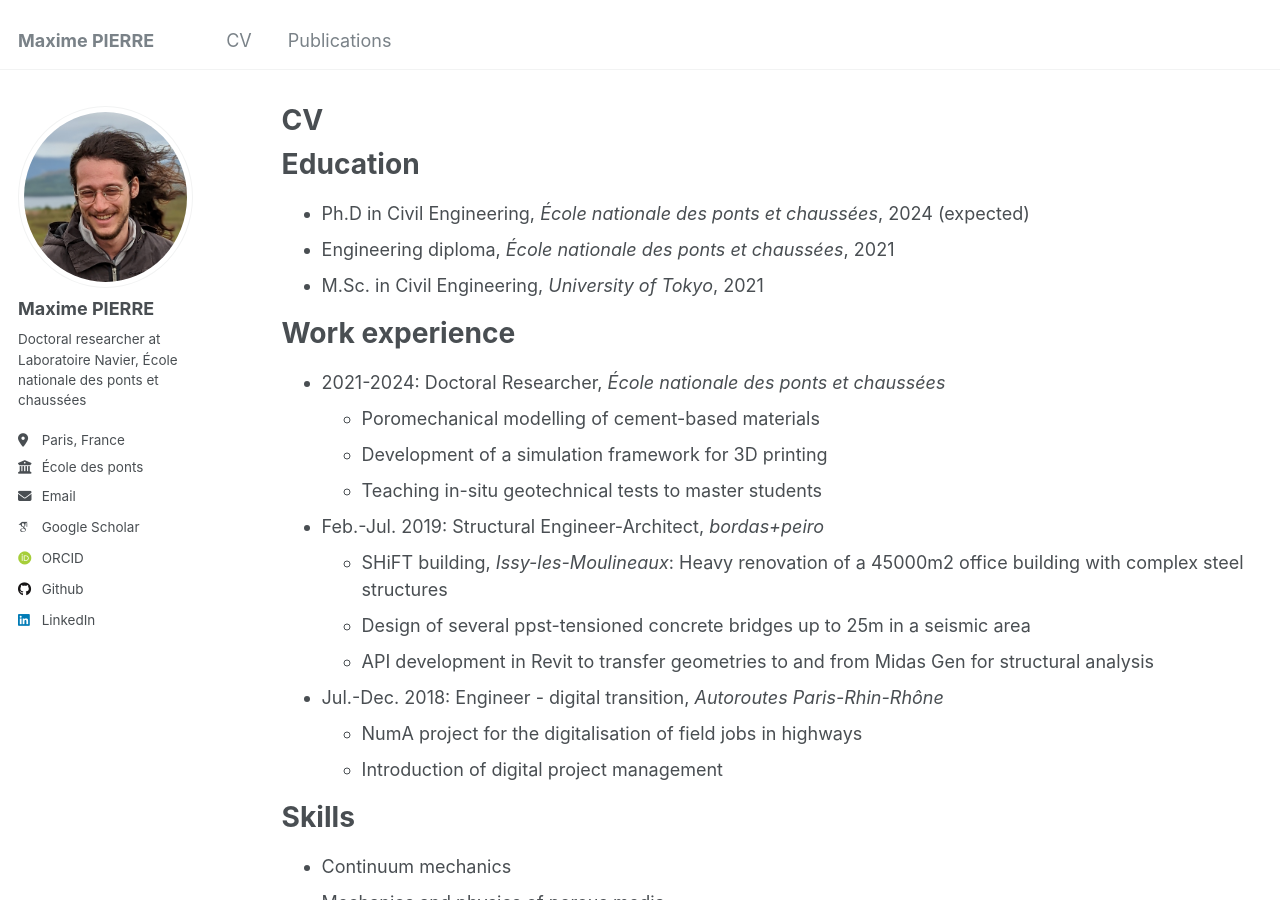
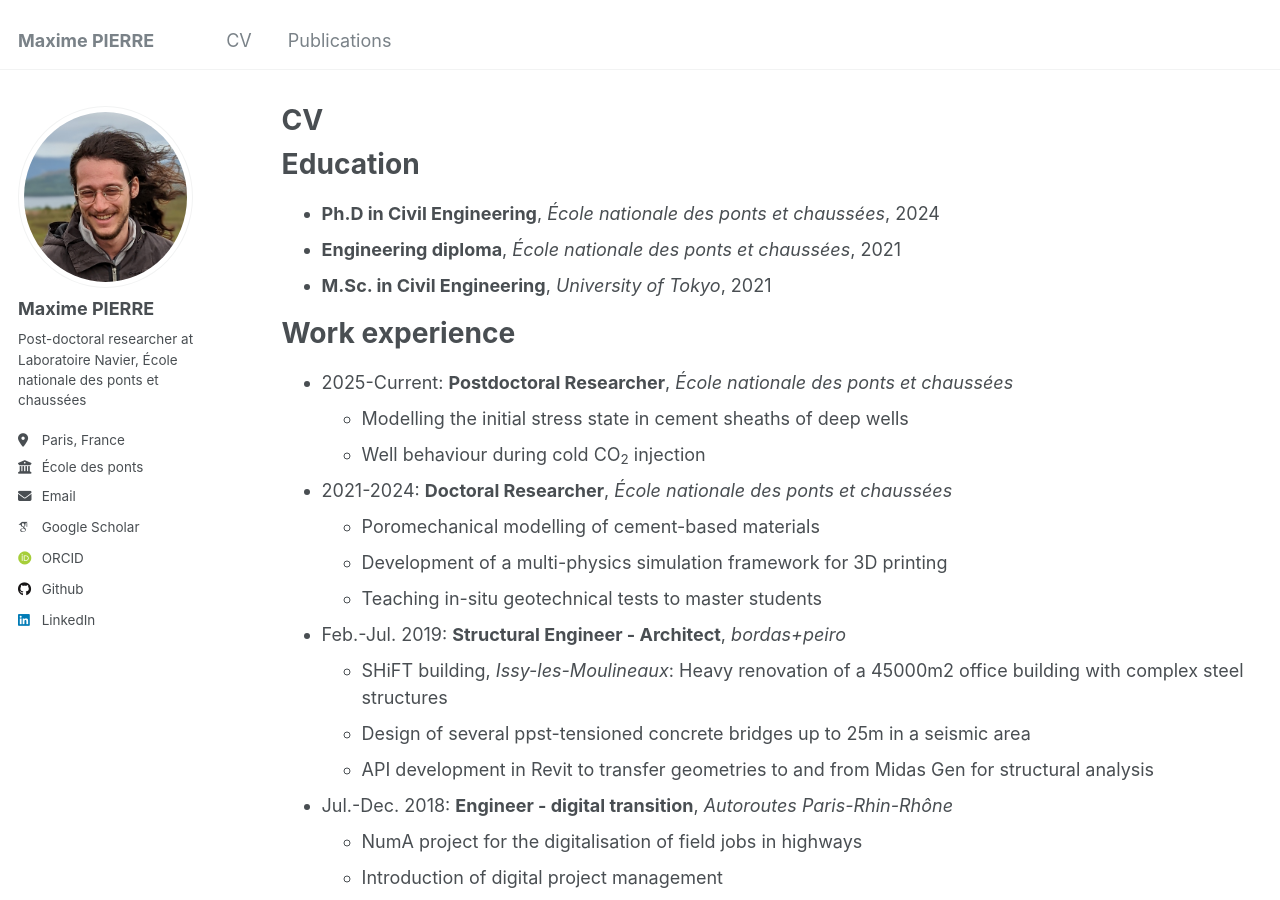
Before and after one commit to mhpierre/mhpierre.github.io, a Jekyll site: the page built from _pages/cv.md, in a window 1280 px wide and 900 px high. Built offline with Jekyll 4.4.1, drawn with Linux system fonts in a browser that asks for light colours; some web fonts are replaced.

Commit message:
Update CV and home

```diff
--- a/_config.yml
+++ b/_config.yml
@@ -24,7 +24,7 @@ author:
   avatar: "profile.jpeg"
   name: "Maxime PIERRE"
   pronouns: # example: "she/her"
-  bio: "Doctoral researcher at Laboratoire Navier, École nationale des ponts et chaussées"
+  bio: "Post-doctoral researcher at Laboratoire Navier, École nationale des ponts et chaussées"
   location: "Paris, France"
   employer: "École des ponts"
   uri: # URL
--- a/_pages/cv.md
+++ b/_pages/cv.md
@@ -11,23 +11,27 @@ redirect_from:
 
 Education
 ======
-* Ph.D in Civil Engineering, *École nationale des ponts et chaussées*, 2024 (expected)
-* Engineering diploma, *École nationale des ponts et chaussées*, 2021
-* M.Sc. in Civil Engineering, *University of Tokyo*, 2021
+* **Ph.D in Civil Engineering**, *École nationale des ponts et chaussées*, 2024
+* **Engineering diploma**, *École nationale des ponts et chaussées*, 2021
+* **M.Sc. in Civil Engineering**, *University of Tokyo*, 2021
 
 Work experience
 ======
-* 2021-2024: Doctoral Researcher, *École nationale des ponts et chaussées*
+* 2025-Current: **Postdoctoral Researcher**, *École nationale des ponts et chaussées*
+  * Modelling the initial stress state in cement sheaths of deep wells
+  * Well behaviour during cold CO<sub>2</sub> injection
+
+* 2021-2024: **Doctoral Researcher**, *École nationale des ponts et chaussées*
   * Poromechanical modelling of cement-based materials
-  * Development of a simulation framework for 3D printing
+  * Development of a multi-physics simulation framework for 3D printing
   * Teaching in-situ geotechnical tests to master students
 
-* Feb.-Jul. 2019: Structural Engineer-Architect, *bordas+peiro*
+* Feb.-Jul. 2019: **Structural Engineer - Architect**, *bordas+peiro*
   * SHiFT building, *Issy-les-Moulineaux*: Heavy renovation of a 45000m2 office building with complex steel structures
   * Design of several ppst-tensioned concrete bridges up to 25m in a seismic area
   * API development in Revit to transfer geometries to and from Midas Gen for structural analysis
 
-* Jul.-Dec. 2018: Engineer - digital transition, *Autoroutes Paris-Rhin-Rhône*
+* Jul.-Dec. 2018: **Engineer - digital transition**, *Autoroutes Paris-Rhin-Rhône*
   * NumA project for the digitalisation of field jobs in highways
   * Introduction of digital project management
 
```
Also changed, not shown: _pages/about.md (+1 -1 lines).
